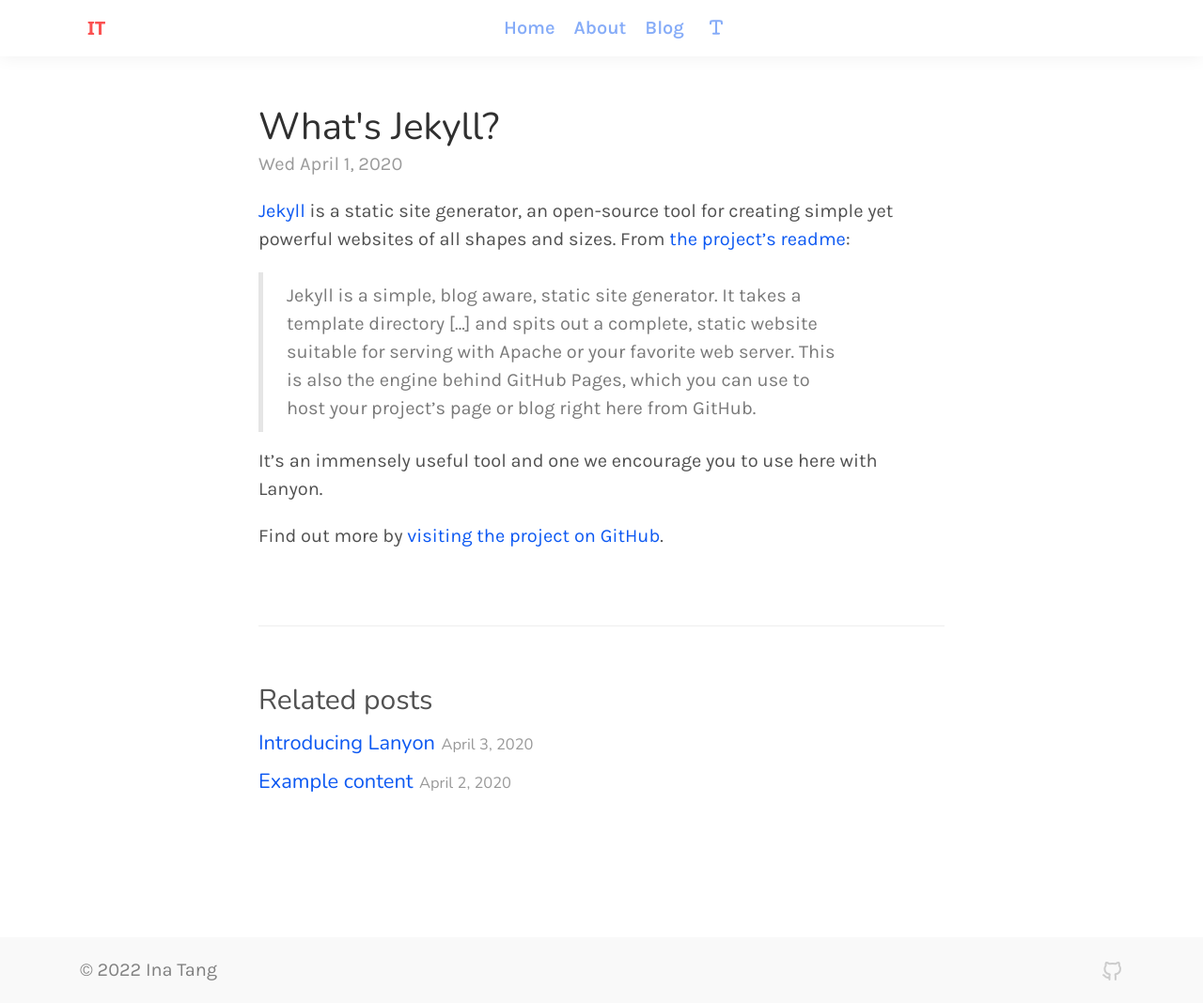
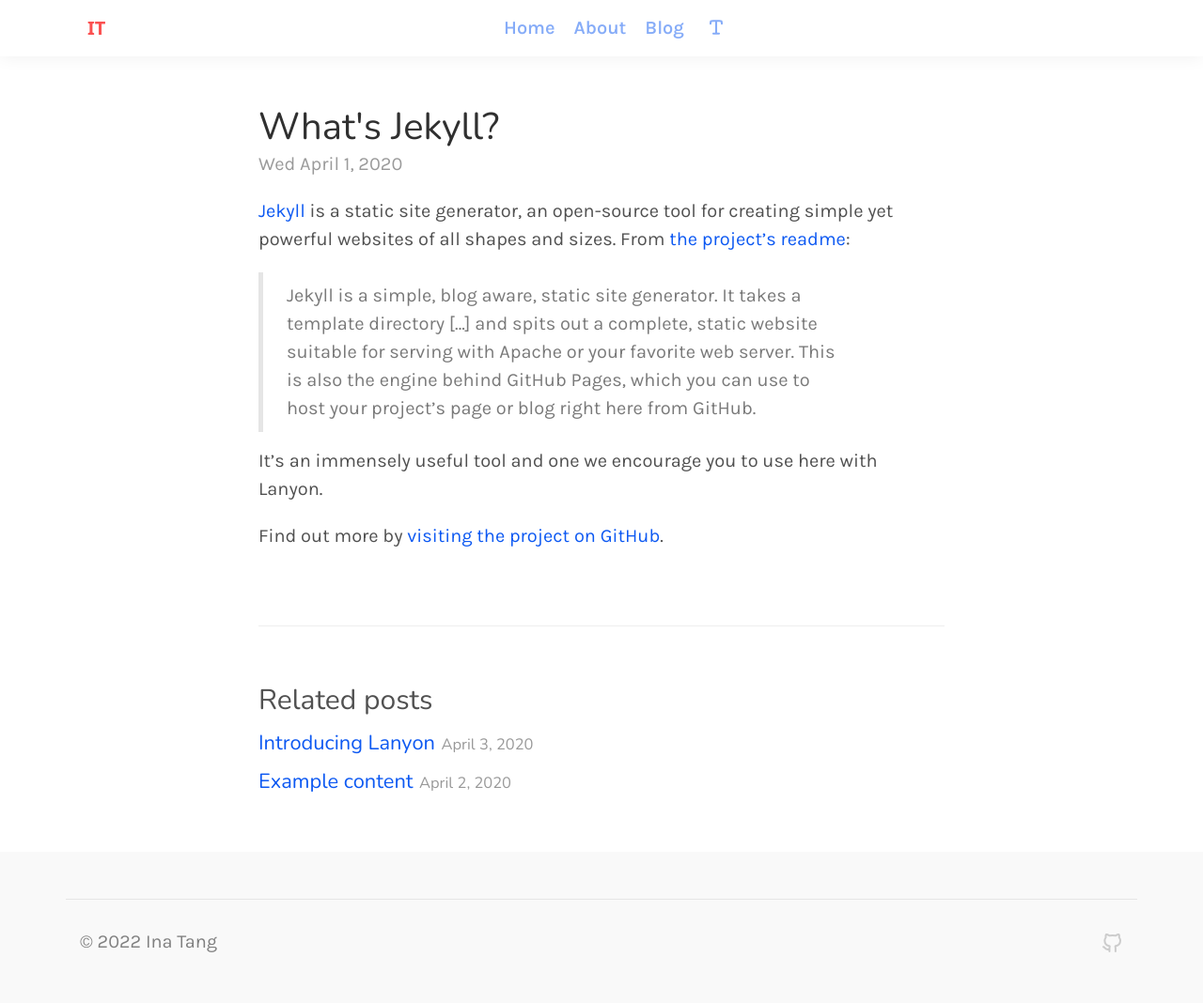
Before and after one commit to I7T5/i7t5.github.io-v1, a Jekyll site: the page built from docs/_posts/2020-04-01-whats-jekyll.md, in a window 1280 px wide. Shown: the whole page at 94% size. Built offline with Jekyll 4.4.1, drawn with Linux system fonts in a browser that asks for light colours; some web fonts are replaced.

Commit message:
modified:   docs/_includes/footer.html

```diff
--- a/docs/_includes/footer.html
+++ b/docs/_includes/footer.html
@@ -1,5 +1,5 @@
 <footer class="footer mt-auto">
-  <div class="container d-flex flex-wrap justify-content-between align-items-center py-3">
+  <div class="container py-3">
     <!-- <nav aria-label="breadcrumb">
       <ol class="breadcrumb">
         <li class="breadcrumb-item"><a href="#">Home</a></li>
@@ -8,15 +8,16 @@
       </ol>
     </nav> -->
 
+    <div class="row justify-content-between py-4 mt-4 border-top">
       <span class="col-md-4 d-flex align-items-center">&copy; {{ site.time | date: '%Y' }} Ina Tang</span>
-
       <nav class="nav social-media col-md-4 justify-content-end list-unstyled d-flex">
         <a class="ms-3" href="{{ site.github.repository_url }}" title="Icon from IconBrew.com">
-        <svg width="24" height="24" viewbox="0 0 24 24" fill="none" xmlns="http://www.w3.org/2000/svg">
+          <svg viewbox="0 0 24 24" fill="none" xmlns="http://www.w3.org/2000/svg">
             <path d="M9.462 18.885C4.846 20.168 4.846 16.32 3 16.32M15.923 21v-3.331a2.702 2.702 0 0 0-.243-1.356c-.178-.387.028-.949.447-1.025C18.658 14.832 21 13.545 21 9.452a4.42 4.42 0 0 0-.938-2.706 1.381 1.381 0 0 1-.248-1.14 4.028 4.028 0 0 0-.11-2.152c-.094-.28-.34-.47-.634-.445-.494.043-1.4.255-2.783 1.06a1.09 1.09 0 0 1-.776.123 13.31 13.31 0 0 0-5.637 0 1.088 1.088 0 0 1-.777-.123c-1.383-.805-2.288-1.017-2.783-1.06-.293-.025-.54.166-.633.445a4.028 4.028 0 0 0-.11 2.152c.087.396 0 .82-.248 1.14a4.42 4.42 0 0 0-.938 2.732c0 4.073 2.353 5.352 4.891 5.828.416.079.615.633.436 1.017a2.708 2.708 0 0 0-.25 1.346V21" stroke="currentColor" stroke-width="2" stroke-linecap="round" stroke-linejoin="round"/>
           </svg>
         </a>
       </nav>
+    </div>
 
   </div>
 </footer>
```
Lines whose indentation alone changed are shown as unchanged.
